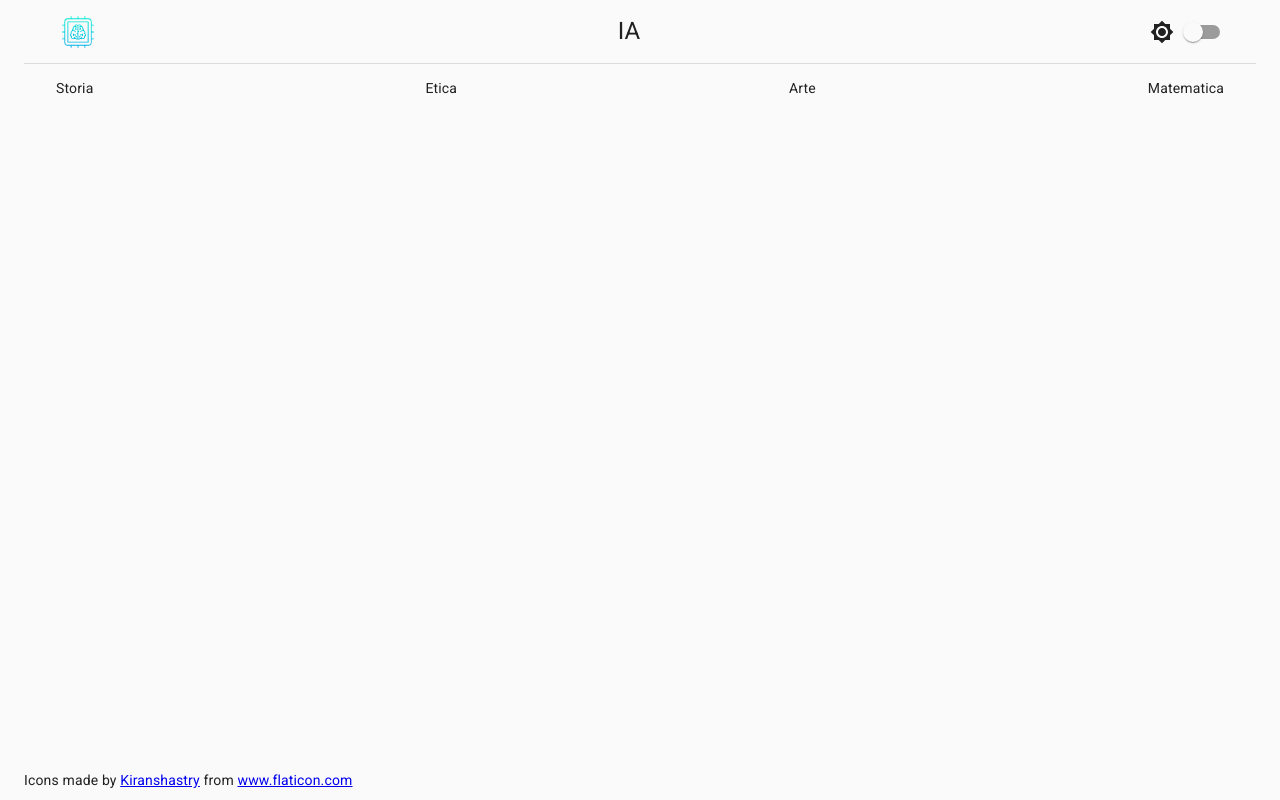
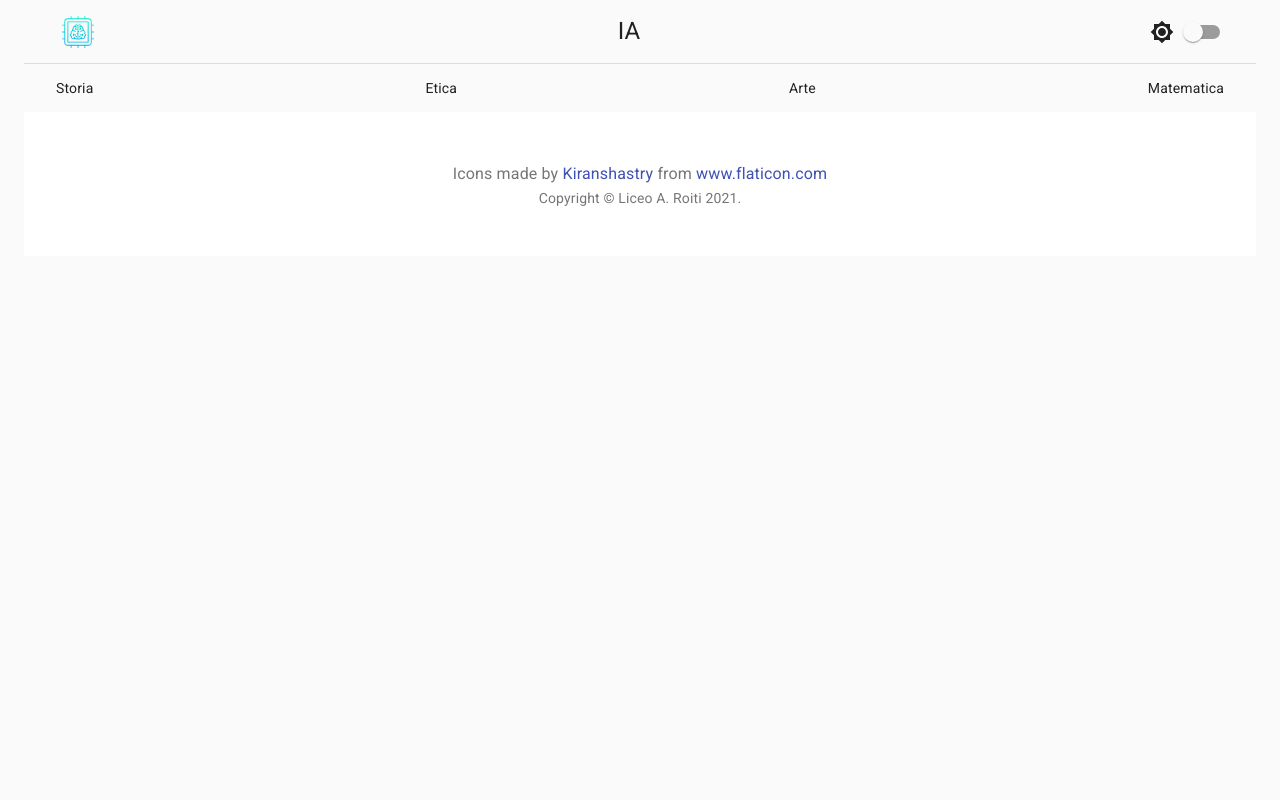
Before and after one commit to SteelRazor47/IA, a Gatsby site: page / in a window 1280 px wide. Built offline with nearby package versions, Linux system fonts and the light colour scheme; Gatsby itself is replaced by a stand-in of ours.

Commit message:
Added Footer and fixed links and routing
Switched from standard Material-UI Links(HTML links) to Gatsby links(React Router)

```diff
--- /dev/null
+++ b/src/components/Footer.js
@@ -0,0 +1,71 @@
+import React from "react"
+import PropTypes from "prop-types"
+import { makeStyles } from "@material-ui/core/styles"
+import Container from "@material-ui/core/Container"
+import Typography from "@material-ui/core/Typography"
+import Link from "@material-ui/core/Link"
+
+function Copyright() {
+  return (
+    <Typography variant="body2" color="textSecondary" align="center">
+      {"Copyright © "}
+      <Link color="inherit" href="https://www.liceoroiti.edu.it/">
+        Liceo A. Roiti
+      </Link>{" "}
+      {new Date().getFullYear()}
+      {"."}
+    </Typography>
+  )
+}
+
+const useStyles = makeStyles(theme => ({
+  footer: {
+    backgroundColor: theme.palette.background.paper,
+    // marginTop: theme.spacing(8),
+    padding: theme.spacing(6, 0),
+  },
+}))
+
+export default function Footer(props) {
+  const classes = useStyles()
+  //const { description, title } = props
+
+  return (
+    <footer className={classes.footer}>
+      <Container maxWidth="lg">
+        {/* <Typography variant="h6" align="center" gutterBottom>
+          {title}
+        </Typography> */}
+        <Typography
+          variant="subtitle1"
+          align="center"
+          color="textSecondary"
+          component="p"
+        >
+          Icons made by{" "}
+          <Link
+            href="https://www.flaticon.com/authors/kiranshastry"
+            target="_blank"
+            rel="noopener noreferrer"
+          >
+            Kiranshastry
+          </Link>{" "}
+          from{" "}
+          <Link
+            href="https://www.flaticon.com/"
+            target="_blank"
+            rel="noopener noreferrer"
+          >
+            www.flaticon.com
+          </Link>
+        </Typography>
+        <Copyright />
+      </Container>
+    </footer>
+  )
+}
+
+Footer.propTypes = {
+  description: PropTypes.string,
+  title: PropTypes.string,
+}
--- a/src/components/Header.js
+++ b/src/components/Header.js
@@ -5,8 +5,9 @@ import Toolbar from "@material-ui/core/Toolbar"
 import Typography from "@material-ui/core/Typography"
 import Link from "@material-ui/core/Link"
 import { IconButton, Icon, Switch } from "@material-ui/core"
-import BrightnessHighIcon from '@material-ui/icons/BrightnessHigh';
-import Brightness3Icon from '@material-ui/icons/Brightness3';
+import BrightnessHighIcon from "@material-ui/icons/BrightnessHigh"
+import Brightness3Icon from "@material-ui/icons/Brightness3"
+import { Link as GatsbyLink} from "gatsby"
 
 const useStyles = makeStyles(theme => ({
   toolbar: {
@@ -35,12 +36,22 @@ export default function Header(props) {
   return (
     <React.Fragment>
       <Toolbar className={classes.toolbar}>
-        <IconButton href="/" style={{ display: "flex", justifyContent: "center", alignItems: "center"}}>
+        <IconButton
+          component={GatsbyLink} to="/"
+          style={{
+            display: "flex",
+            justifyContent: "center",
+            alignItems: "center",
+          }}
+        >
           <Icon fontSize="large">
-            <img src={logo} style={{height: "100%", lineHeight: "normal"}} alt="Logo icon"/>
+            <img
+              src={logo}
+              style={{ height: "100%", lineHeight: "normal" }}
+              alt="Logo icon"
+            />
           </Icon>
         </IconButton>
-
 
         <Typography
           component="h2"
@@ -66,7 +77,7 @@ export default function Header(props) {
             noWrap
             key={section.title}
             variant="body2"
-            href={section.url}
+            component={GatsbyLink} to={section.url}
             className={classes.toolbarLink}
           >
             {section.title}
--- a/src/pages/index.js
+++ b/src/pages/index.js
@@ -3,13 +3,14 @@ import { ThemeProvider, createMuiTheme } from "@material-ui/core/styles"
 import CssBaseline from "@material-ui/core/CssBaseline"
 import Container from "@material-ui/core/Container"
 import Header from "../components/Header"
+import Footer from "../components/Footer"
 import "@fontsource/roboto"
 
 const sections = [
-  { title: "Storia", url: "./history" },
-  { title: "Etica", url: "./ethics" },
-  { title: "Arte", url: "./art" },
-  { title: "Matematica", url: "./maths" },
+  { title: "Storia", url: "/history" },
+  { title: "Etica", url: "/ethics" },
+  { title: "Arte", url: "/art" },
+  { title: "Matematica", url: "/maths" },
 ]
 
 export default function Home() {
@@ -26,7 +27,7 @@ export default function Home() {
         <CssBaseline />
         <Container maxWidth="lg" style={{lineHeight: 0}}>
           <Header title="IA" sections={sections} darkMode={darkMode} setDarkMode={setDarkMode} />
-          <div style={{position: "fixed", bottom: "20px"}}>Icons made by <a href="https://www.flaticon.com/authors/kiranshastry" title="Kiranshastry">Kiranshastry</a> from <a href="https://www.flaticon.com/" title="Flaticon">www.flaticon.com</a></div>
+          <Footer />
         </Container>
       </ThemeProvider>
     </React.Fragment>
```
Also changed, not shown: README.md, 1 other file.
